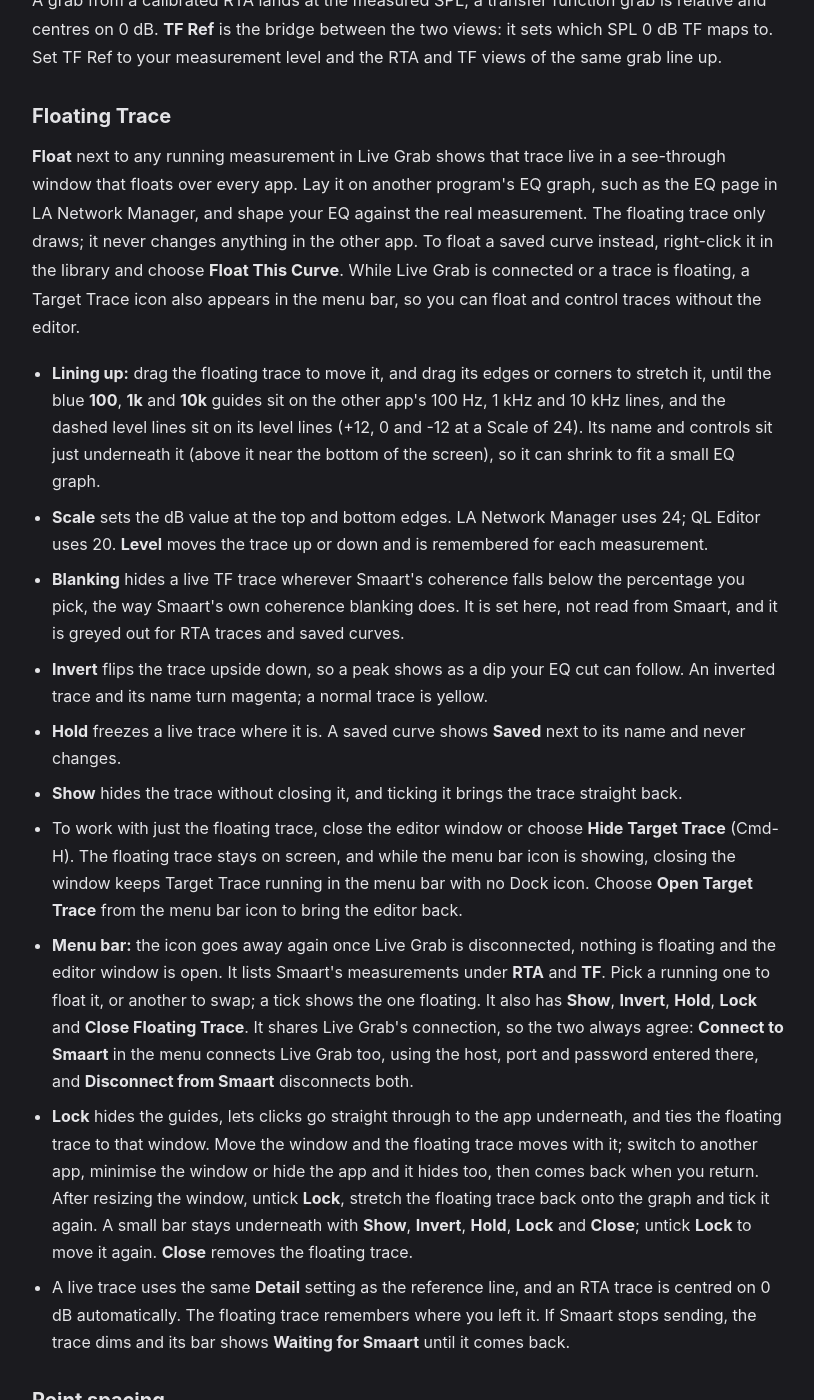
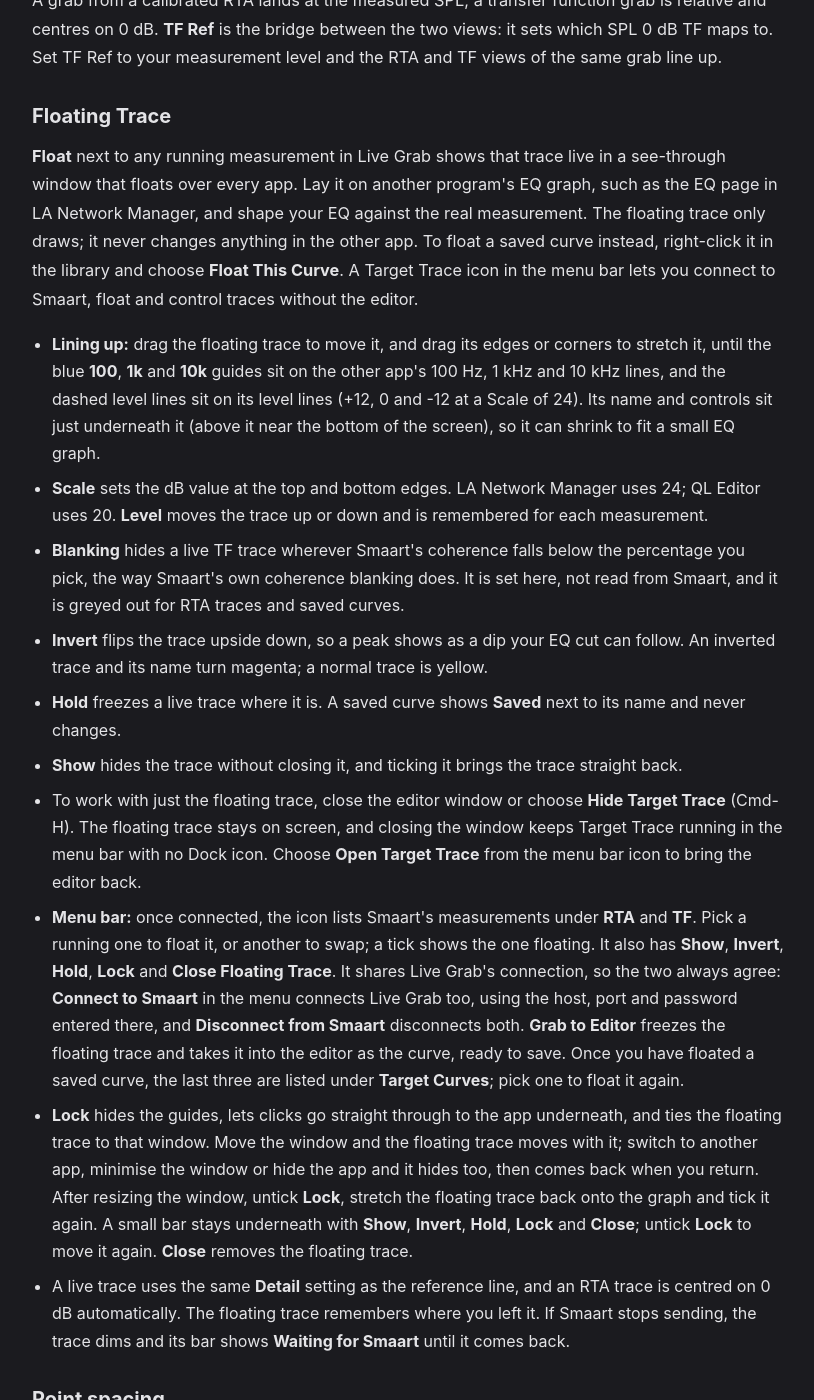
Before and after one commit to BSKapps/bskapps.github.io, a Jekyll site: the page built from articles/target-trace-guide/index.html, in a window 1280 px wide and 1400 px high, scrolled down 3657 px. Shown: the whole window, without its empty margins (232-1046 px from the left). Built offline with Jekyll 4.4.1, drawn with Linux system fonts in a browser that asks for light colours.

Commit message:
Target Trace guide: always-on menu bar icon, Grab to Editor, recent Target Curves

```diff
--- a/_data/guides/target-trace-guide.json
+++ b/_data/guides/target-trace-guide.json
@@ -185,7 +185,7 @@
       "blocks": [
         {
           "type": "paragraph",
-          "text": "**Float** next to any running measurement in Live Grab shows that trace live in a see-through window that floats over every app. Lay it on another program's EQ graph, such as the EQ page in LA Network Manager, and shape your EQ against the real measurement. The floating trace only draws; it never changes anything in the other app. To float a saved curve instead, right-click it in the library and choose **Float This Curve**. While Live Grab is connected or a trace is floating, a Target Trace icon also appears in the menu bar, so you can float and control traces without the editor."
+          "text": "**Float** next to any running measurement in Live Grab shows that trace live in a see-through window that floats over every app. Lay it on another program's EQ graph, such as the EQ page in LA Network Manager, and shape your EQ against the real measurement. The floating trace only draws; it never changes anything in the other app. To float a saved curve instead, right-click it in the library and choose **Float This Curve**. A Target Trace icon in the menu bar lets you connect to Smaart, float and control traces without the editor."
         },
         {
           "type": "bullets",
@@ -196,8 +196,8 @@
             "**Invert** flips the trace upside down, so a peak shows as a dip your EQ cut can follow. An inverted trace and its name turn magenta; a normal trace is yellow.",
             "**Hold** freezes a live trace where it is. A saved curve shows **Saved** next to its name and never changes.",
             "**Show** hides the trace without closing it, and ticking it brings the trace straight back.",
-            "To work with just the floating trace, close the editor window or choose **Hide Target Trace** (Cmd-H). The floating trace stays on screen, and while the menu bar icon is showing, closing the window keeps Target Trace running in the menu bar with no Dock icon. Choose **Open Target Trace** from the menu bar icon to bring the editor back.",
-            "**Menu bar:** the icon goes away again once Live Grab is disconnected, nothing is floating and the editor window is open. It lists Smaart's measurements under **RTA** and **TF**. Pick a running one to float it, or another to swap; a tick shows the one floating. It also has **Show**, **Invert**, **Hold**, **Lock** and **Close Floating Trace**. It shares Live Grab's connection, so the two always agree: **Connect to Smaart** in the menu connects Live Grab too, using the host, port and password entered there, and **Disconnect from Smaart** disconnects both.",
+            "To work with just the floating trace, close the editor window or choose **Hide Target Trace** (Cmd-H). The floating trace stays on screen, and closing the window keeps Target Trace running in the menu bar with no Dock icon. Choose **Open Target Trace** from the menu bar icon to bring the editor back.",
+            "**Menu bar:** once connected, the icon lists Smaart's measurements under **RTA** and **TF**. Pick a running one to float it, or another to swap; a tick shows the one floating. It also has **Show**, **Invert**, **Hold**, **Lock** and **Close Floating Trace**. It shares Live Grab's connection, so the two always agree: **Connect to Smaart** in the menu connects Live Grab too, using the host, port and password entered there, and **Disconnect from Smaart** disconnects both. **Grab to Editor** freezes the floating trace and takes it into the editor as the curve, ready to save. Once you have floated a saved curve, the last three are listed under **Target Curves**; pick one to float it again.",
             "**Lock** hides the guides, lets clicks go straight through to the app underneath, and ties the floating trace to that window. Move the window and the floating trace moves with it; switch to another app, minimise the window or hide the app and it hides too, then comes back when you return. After resizing the window, untick **Lock**, stretch the floating trace back onto the graph and tick it again. A small bar stays underneath with **Show**, **Invert**, **Hold**, **Lock** and **Close**; untick **Lock** to move it again. **Close** removes the floating trace.",
             "A live trace uses the same **Detail** setting as the reference line, and an RTA trace is centred on 0 dB automatically. The floating trace remembers where you left it. If Smaart stops sending, the trace dims and its bar shows **Waiting for Smaart** until it comes back."
           ]
```
